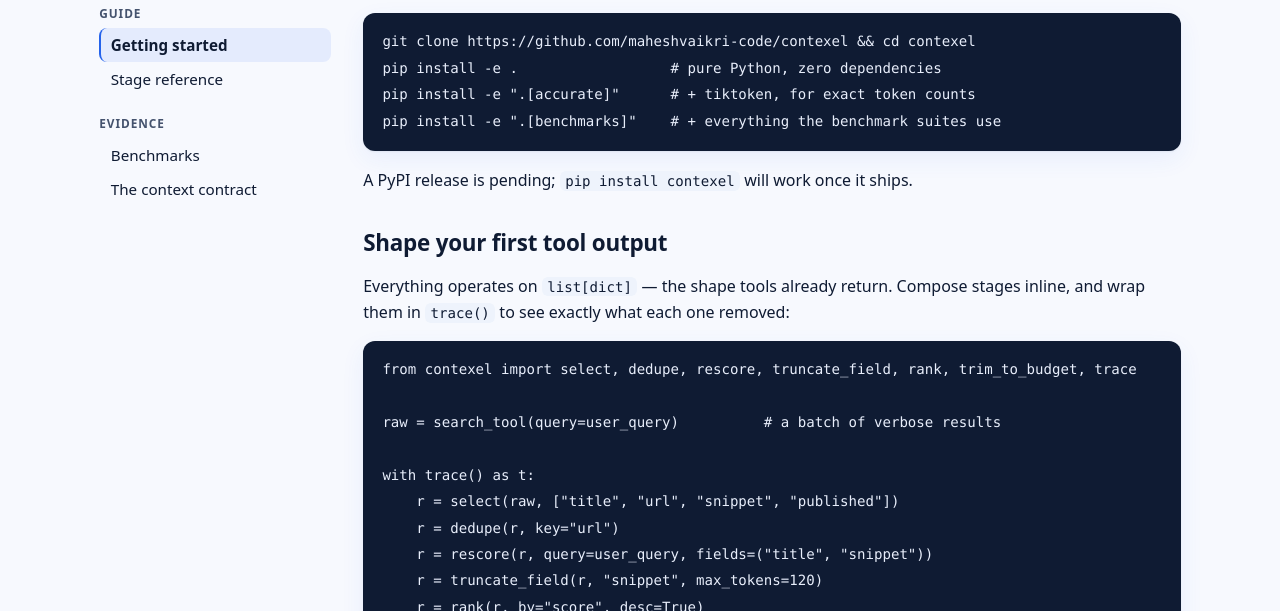
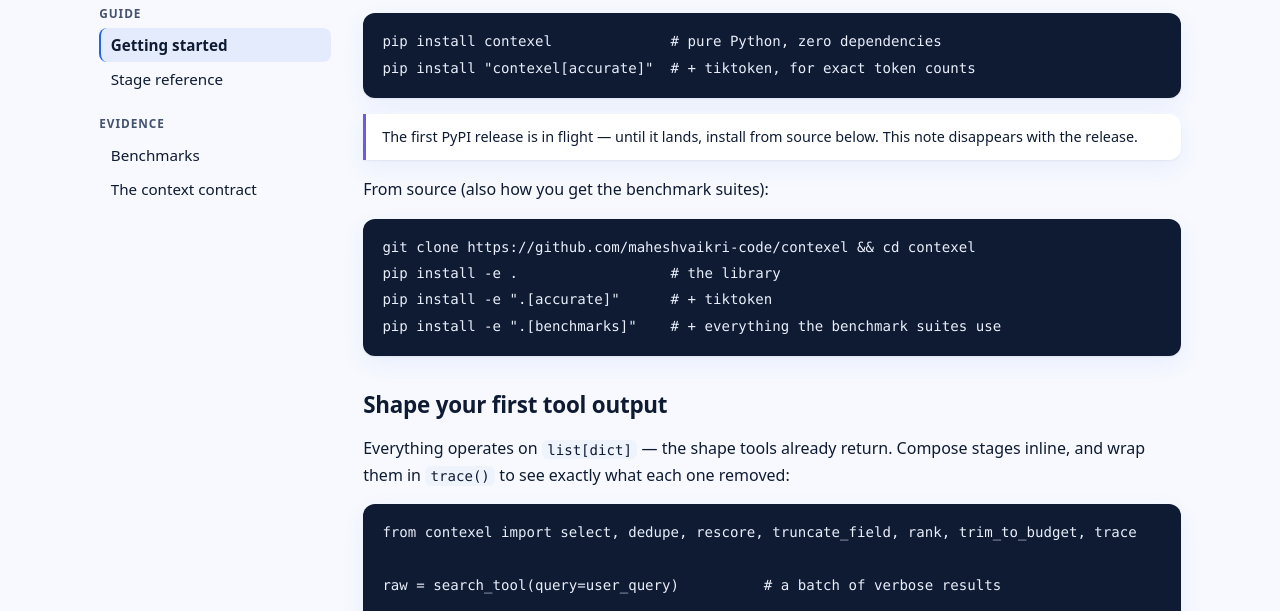
Before and after one commit to maheshvaikri-code/contexel, a plain HTML site: page site/getting-started.html in a window 1280 px wide. Shown: the part 189-800 px from the top of the page. Drawn offline with Linux system fonts and the light colour scheme.

Commit message:
0.1.13: pip install leads the site's getting-started; README_PYPI gains Install
pip install contexel is now the primary install path on the site (annotated
as in-flight until the first release lands; note drops with the release),
with the from-source block kept for the benchmark extras. README_PYPI.md
gets the Install section it was missing. Site checker OK.

```diff
--- a/pyproject.toml
+++ b/pyproject.toml
@@ -4,7 +4,7 @@
 
 [project]
 name = "contexel"
-version = "0.1.12"
+version = "0.1.13"
 description = "Deterministic, dependency-free context-economy stages for code-writing agents."
 readme = "README_PYPI.md"
 requires-python = ">=3.9"
--- a/site/getting-started.html
+++ b/site/getting-started.html
@@ -36,12 +36,16 @@
 <h1>Getting started</h1>
 
 <h2>Install</h2>
+<pre><code>pip install contexel              # pure Python, zero dependencies
+pip install "contexel[accurate]"  # + tiktoken, for exact token counts</code></pre>
+<p class="note" style="font-size:.9rem">The first PyPI release is in
+flight — until it lands, install from source below. This note disappears
+with the release.</p>
+<p>From source (also how you get the benchmark suites):</p>
 <pre><code>git clone https://github.com/maheshvaikri-code/contexel && cd contexel
-pip install -e .                  # pure Python, zero dependencies
-pip install -e ".[accurate]"      # + tiktoken, for exact token counts
+pip install -e .                  # the library
+pip install -e ".[accurate]"      # + tiktoken
 pip install -e ".[benchmarks]"    # + everything the benchmark suites use</code></pre>
-<p>A PyPI release is pending; <code>pip install contexel</code> will work
-once it ships.</p>
 
 <h2>Shape your first tool output</h2>
 <p>Everything operates on <code>list[dict]</code> — the shape tools already
```
Also changed, not shown: CHANGELOG.md, README.md, README_PYPI.md, 1 other file.
